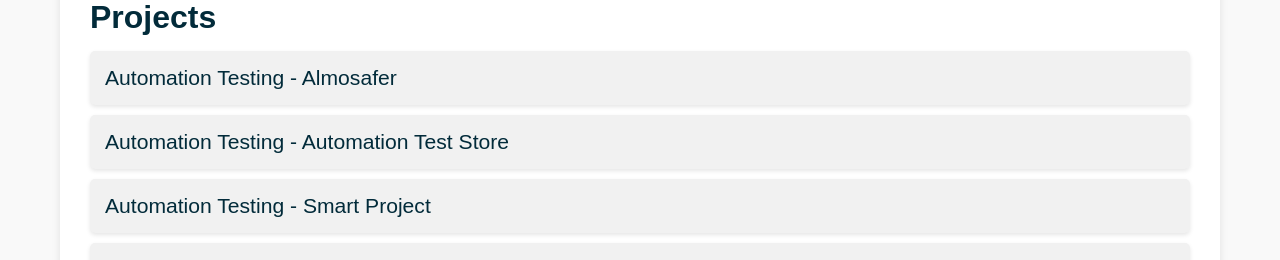
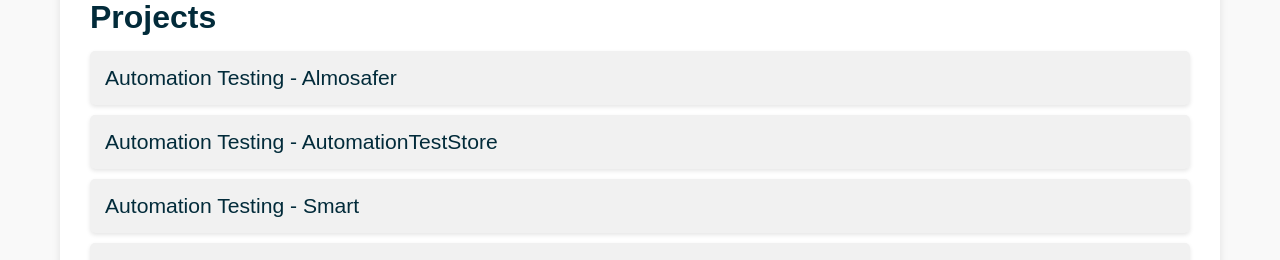
Before and after one commit to Abdallah-Abdalqa96/Qa_Portfolio, a plain HTML site: page index.html in a window 1280 px wide. Shown: the part 780-1040 px from the top of the page. Drawn offline with Linux system fonts and the light colour scheme.

Commit message:
Update index.html

```diff
--- a/index.html
+++ b/index.html
@@ -141,8 +141,8 @@
         <h2 class="section-title">Projects</h2>
         <ul>
             <li class="project-card"><a href="https://github.com/Abdallah-Abdalqa96/Automation_Testing_Almosafer_Project" target="_blank">Automation Testing - Almosafer</a></li>
-            <li class="project-card"><a href="https://github.com/Abdallah-Abdalqa96/Automation_Testing_automationteststore_Project" target="_blank">Automation Testing - Automation Test Store</a></li>
-            <li class="project-card"><a href="https://github.com/Abdallah-Abdalqa96/Automation_Testing_Smart_Project" target="_blank">Automation Testing - Smart Project</a></li>
+            <li class="project-card"><a href="https://github.com/Abdallah-Abdalqa96/Automation_Testing_automationteststore_Project" target="_blank">Automation Testing - AutomationTestStore</a></li>
+            <li class="project-card"><a href="https://github.com/Abdallah-Abdalqa96/Automation_Testing_Smart_Project" target="_blank">Automation Testing - Smart </a></li>
             <li class="project-card"><a href="https://github.com/Abdallah-Abdalqa96/Automation_Testing_Magento_Project" target="_blank">Automation Testing - Magento</a></li>
             <li class="project-card"><a href="https://github.com/Abdallah-Abdalqa96/Manual_Testing_Magento_Project" target="_blank">Manual Testing - Magento</a></li>
         </ul>
```
